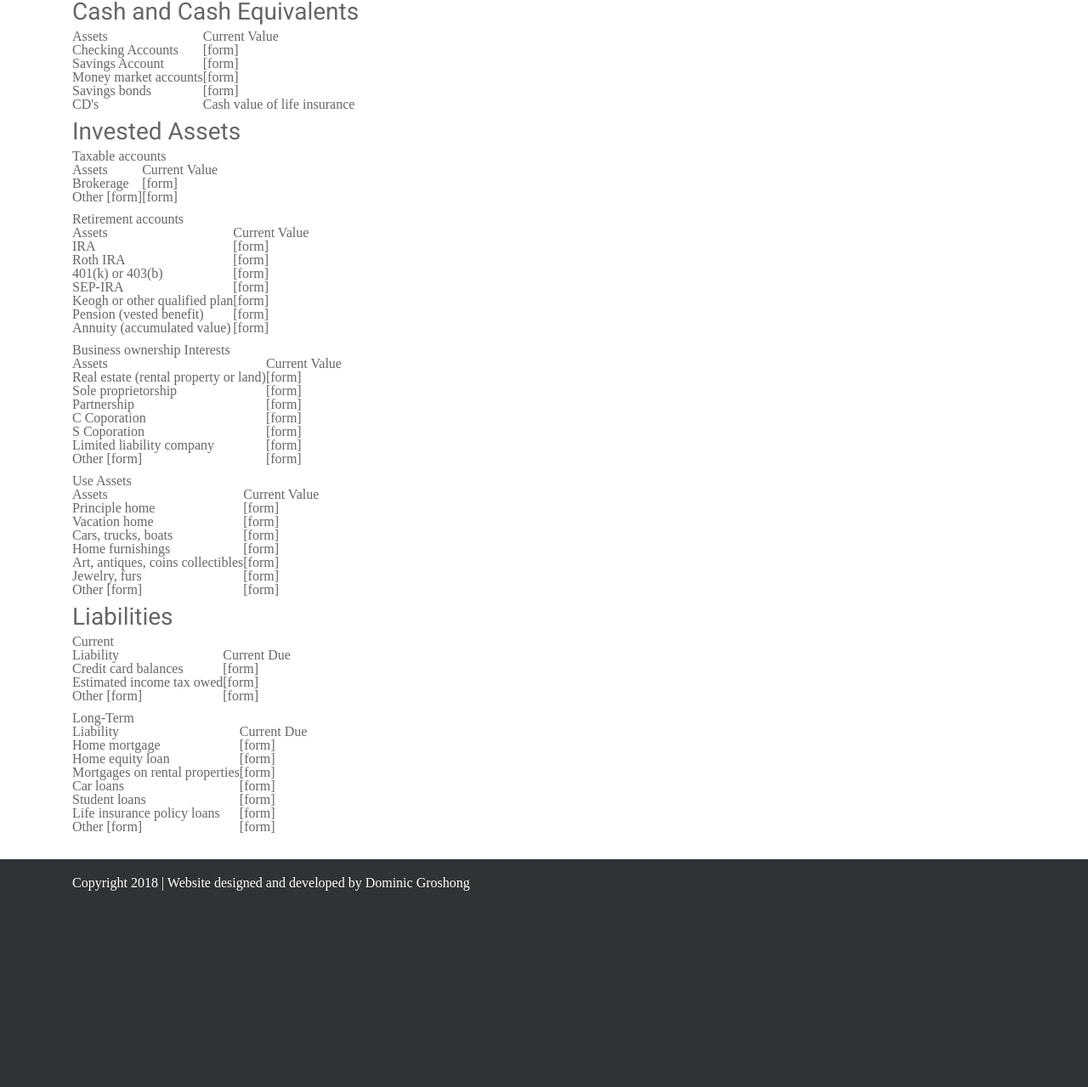
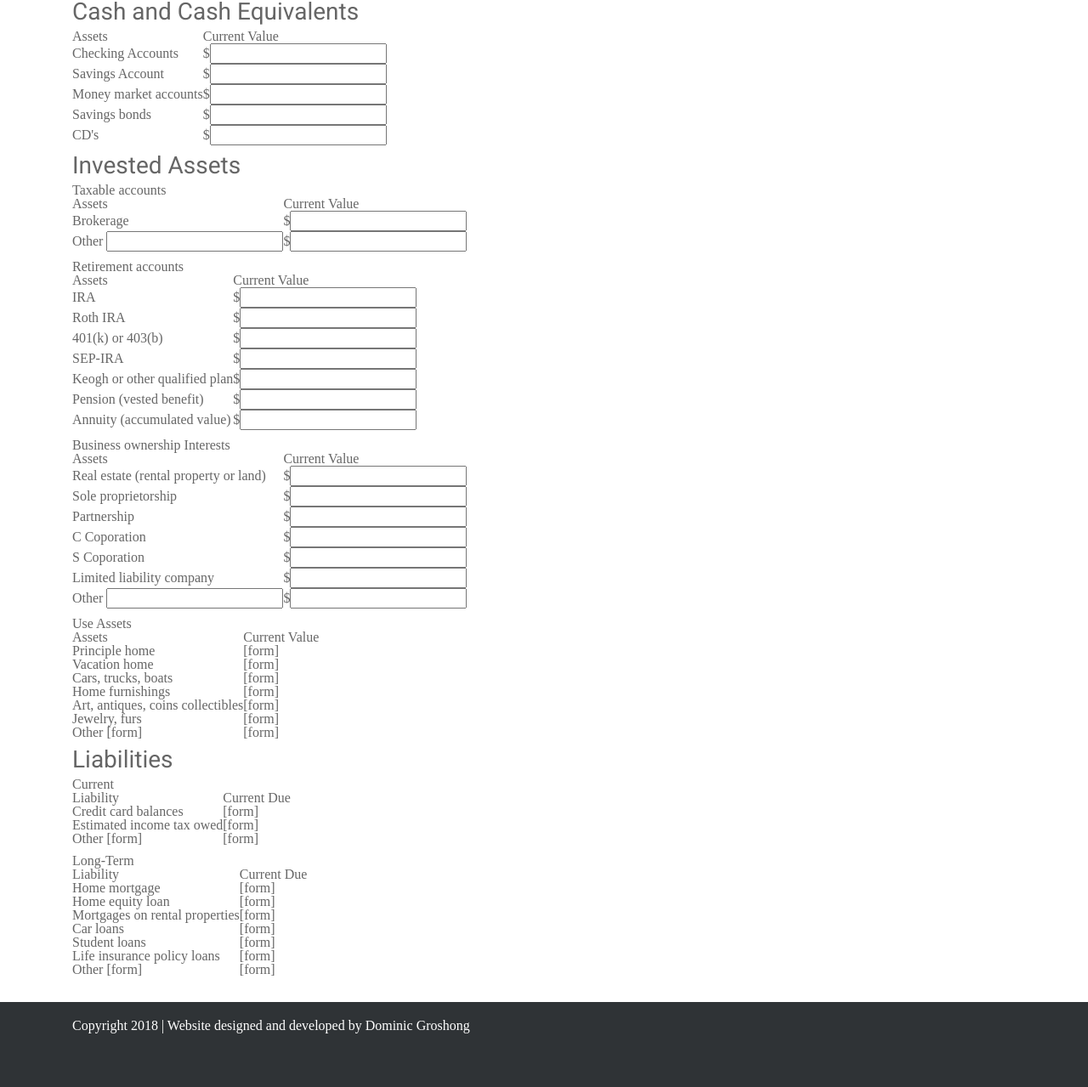
Before and after one commit to Dominic-Groshong/xzonos.github.io, a Jekyll site: the page HW2/index.html, which Jekyll copies as it is, in a window 1280 px wide. Shown: the whole page at 85% size. Built offline with Jekyll 4.4.1, drawn with Linux system fonts in a browser that asks for light colours; nearby versions of some CDN libraries; before the commit the page ends 1111 px from its top, so only the background shows below that.

Commit message:
Started adding form elements

```diff
--- a/HW2/index.html
+++ b/HW2/index.html
@@ -31,27 +31,27 @@
 
           <tr>
             <td>Checking Accounts</td>
-            <td>[form]</td>
+            <td>$<input type="number" name="checking"/></td>
           </tr>
 
           <tr>
             <td>Savings Account</td>
-            <td>[form]</td>
+            <td>$<input type="number" name="savings"/></td>
           </tr>
 
           <tr>
             <td>Money market accounts</td>
-            <td>[form]</td>
+            <td>$<input type="number" name="moneyMarket"/></td>
           </tr>
 
           <tr>
             <td>Savings bonds</td>
-            <td>[form]</td>
+            <td>$<input type="number" name="savingsBond"/></td>
           </tr>
 
           <tr>
             <td>CD's</td>
-            <td>Cash value of life insurance</td>
+            <td>$<input type="number" name="cd"/></td>
           </tr>
         </table>
 
@@ -69,12 +69,12 @@
 
           <tr>
             <td>Brokerage</td>
-            <td>[form]</td>
+            <td>$<input type="number" name="brokerage"/></td>
           </tr>
 
           <tr>
-            <td>Other [form]</td>
-            <td>[form]</td>
+            <td>Other <input type="text" name="accountOther"/></td>
+            <td>$<input type="number" name="accountOtherValue"/></td>
           </tr>
         </table>
 
@@ -91,37 +91,37 @@
 
           <tr>
             <td>IRA</td>
-            <td>[form]</td>
+            <td>$<input type="number" name="ira"/></td>
           </tr>
 
           <tr>
             <td>Roth IRA</td>
-            <td>[form]</td>
+            <td>$<input type="number" name="rothIRA"/></td>
           </tr>
 
           <tr>
             <td>401(k) or 403(b)</td>
-            <td>[form]</td>
+            <td>$<input type="number" name="fourOneK"/></td>
           </tr>
 
           <tr>
             <td>SEP-IRA</td>
-            <td>[form]</td>
+            <td>$<input type="number" name="sepIRA"/></td>
           </tr>
 
           <tr>
             <td>Keogh or other qualified plan</td>
-            <td>[form]</td>
+            <td>$<input type="number" name="keogh"/></td>
           </tr>
 
           <tr>
             <td>Pension (vested benefit)</td>
-            <td>[form]</td>
+            <td>$<input type="number" name="pension"/></td>
           </tr>
 
           <tr>
             <td>Annuity (accumulated value)</td>
-            <td>[form]</td>
+            <td>$<input type="number" name="annuity"/></td>
           </tr>
 
         </table>
@@ -138,37 +138,37 @@
 
           <tr>
             <td>Real estate (rental property or land)</td>
-            <td>[form]</td>
+            <td>$<input type="number" name="realEstate"/></td>
           </tr>
 
           <tr>
             <td>Sole proprietorship</td>
-            <td>[form]</td>
+            <td>$<input type="number" name="proprietorship"/></td>
           </tr>
 
           <tr>
             <td>Partnership</td>
-            <td>[form]</td>
+            <td>$<input type="number" name="partnership"/></td>
           </tr>
 
           <tr>
             <td>C Coporation</td>
-            <td>[form]</td>
+            <td>$<input type="number" name="cCorp"/></td>
           </tr>
 
           <tr>
             <td>S Coporation</td>
-            <td>[form]</td>
+            <td>$<input type="number" name="sCorp"/></td>
           </tr>
 
           <tr>
             <td>Limited liability company</td>
-            <td>[form]</td>
+            <td>$<input type="number" name="llc"/></td>
           </tr>
 
           <tr>
-            <td>Other [form]</td>
-            <td>[form]</td>
+            <td>Other <input type="text" name="investOther"/></td>
+            <td>$<input type="number" name="investOtherValue"/></td>
           </tr>
 
         </table>
```
